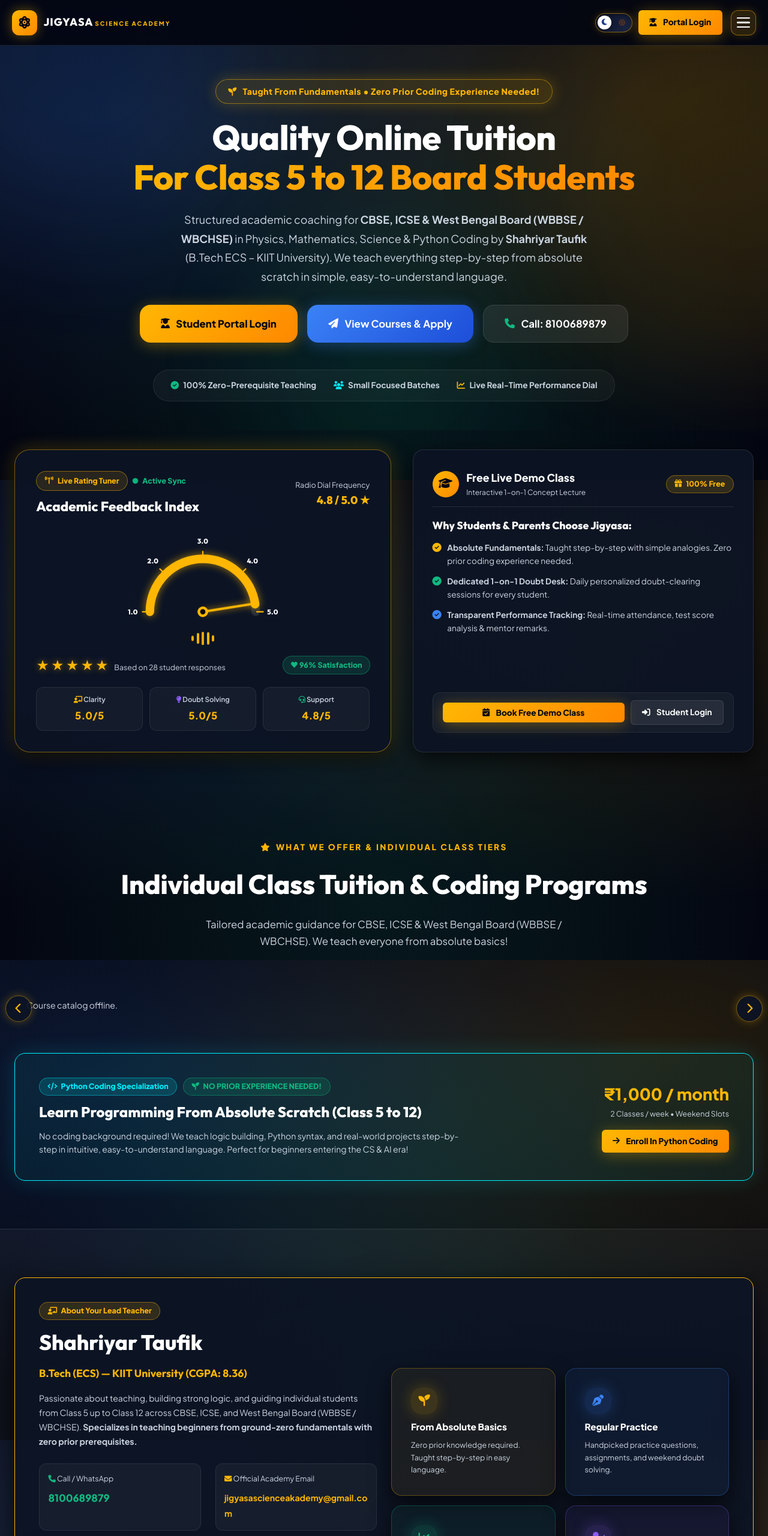
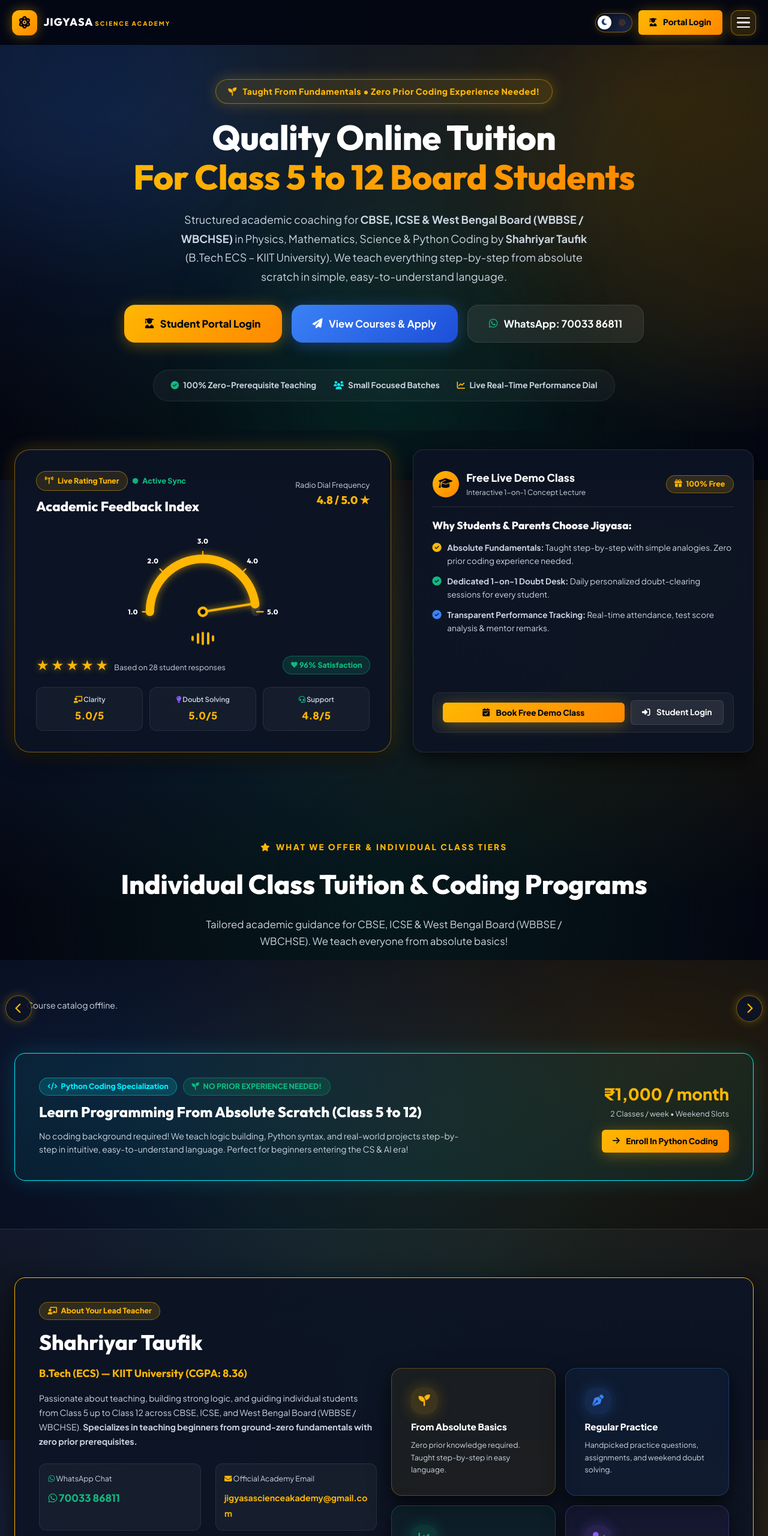
Before and after one commit to DeathSHMASHER/Coching, a website: page public/index.html in a window 1280 px wide. Shown: the top 2560 px of the page at 60% size. Drawn offline with Linux system fonts and the light colour scheme; no server answers.

Commit message:
Update contact number to 70033 86811 with direct WhatsApp chat redirection

```diff
--- a/public/index.html
+++ b/public/index.html
@@ -117,8 +117,8 @@
         <a href="/admission.html" class="btn btn-primary btn-lg">
           <i class="fa-solid fa-paper-plane"></i> View Courses &amp; Apply
         </a>
-        <a href="tel:8100689879" class="btn btn-ghost btn-lg">
-          <i class="fa-solid fa-phone c-emerald"></i> Call: 8100689879
+        <a href="https://wa.me/917003386811?text=Hello%20Shahriyar%20Sir%2C%20I%20would%20like%20to%20inquire%20about%20tuition%20classes." target="_blank" class="btn btn-ghost btn-lg">
+          <i class="fa-brands fa-whatsapp c-emerald"></i> WhatsApp: 70033 86811
         </a>
       </div>
 
@@ -373,8 +373,8 @@
 
           <div class="grid g2 mb-3">
             <div style="background:var(--bg-subcard);padding:0.9rem;border-radius:var(--r-sm);border:1px solid var(--border-subcard);">
-              <div class="text-xs text-muted mb-1"><i class="fa-solid fa-phone c-emerald"></i> Call / WhatsApp</div>
-              <a href="tel:8100689879" style="font-size:1.05rem;font-weight:800;" class="c-emerald">8100689879</a>
+              <div class="text-xs text-muted mb-1"><i class="fa-brands fa-whatsapp c-emerald"></i> WhatsApp Chat</div>
+              <a href="https://wa.me/917003386811?text=Hello%20Shahriyar%20Sir%2C%20I%20would%20like%20to%20inquire%20about%20admissions." target="_blank" style="font-size:1.05rem;font-weight:800;" class="c-emerald"><i class="fa-brands fa-whatsapp"></i> 70033 86811</a>
             </div>
             <div style="background:var(--bg-subcard);padding:0.9rem;border-radius:var(--r-sm);border:1px solid var(--border-subcard);">
               <div class="text-xs text-muted mb-1"><i class="fa-solid fa-envelope c-gold"></i> Official Academy Email</div>
@@ -585,7 +585,7 @@
       <p>Quality online tuition classes for Class 5 to 12 by Shahriyar Taufik (B.Tech ECS – KIIT University). Taught from absolute basics!</p>
     </div>
     <div class="footer-meta">
-      <span><i class="fa-solid fa-phone"></i> Call / WhatsApp: 8100689879</span>
+      <span><a href="https://wa.me/917003386811" target="_blank" style="color:inherit;text-decoration:none;"><i class="fa-brands fa-whatsapp c-emerald"></i> WhatsApp: 70033 86811</a></span>
       <span><i class="fa-solid fa-envelope"></i> jigyasascienceakademy@gmail.com</span>
       <div class="footer-copy" style="margin-top:0.5rem;">&copy; 2026 Jigyasa Science Academy. All rights reserved.</div>
     </div>
```
Also changed, not shown: public/admin-portal.html (+1 -1 lines), public/admission.html (+1 -1 lines), public/student-portal.html (+1 -1 lines).
